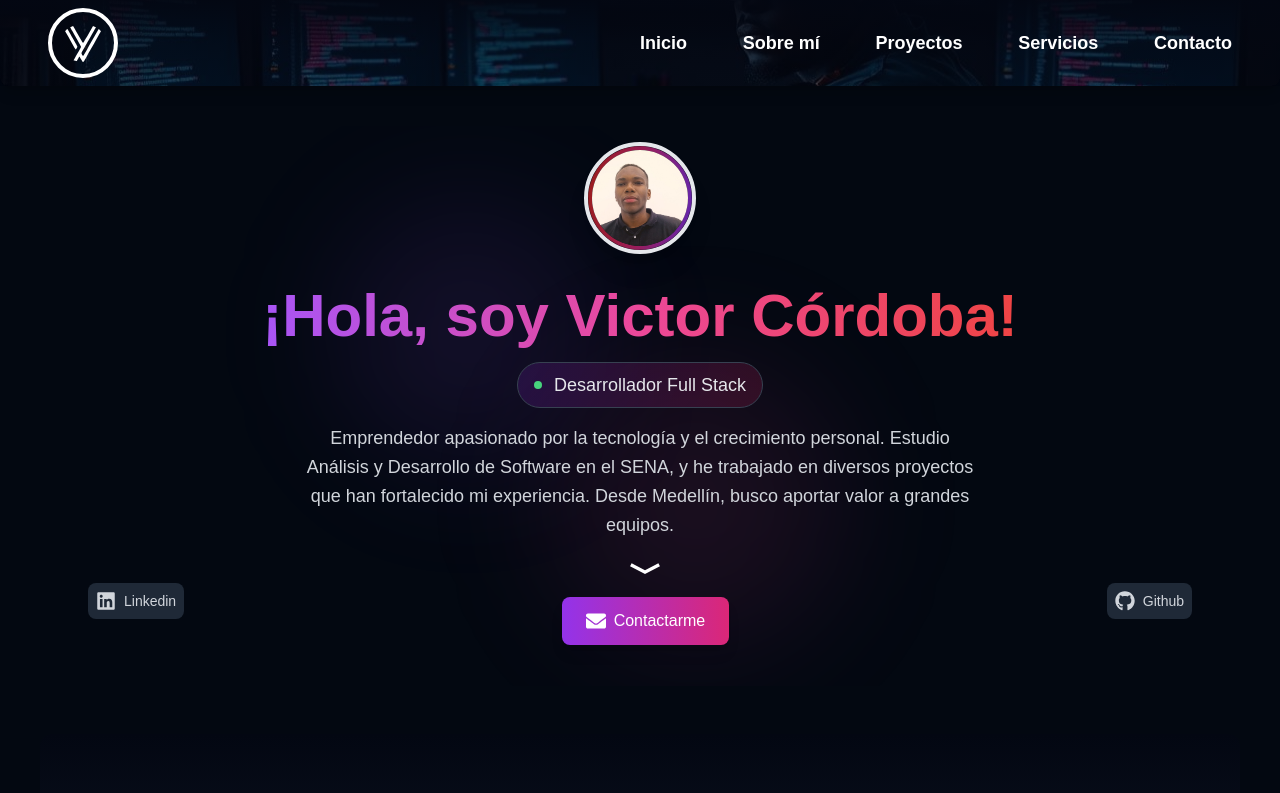
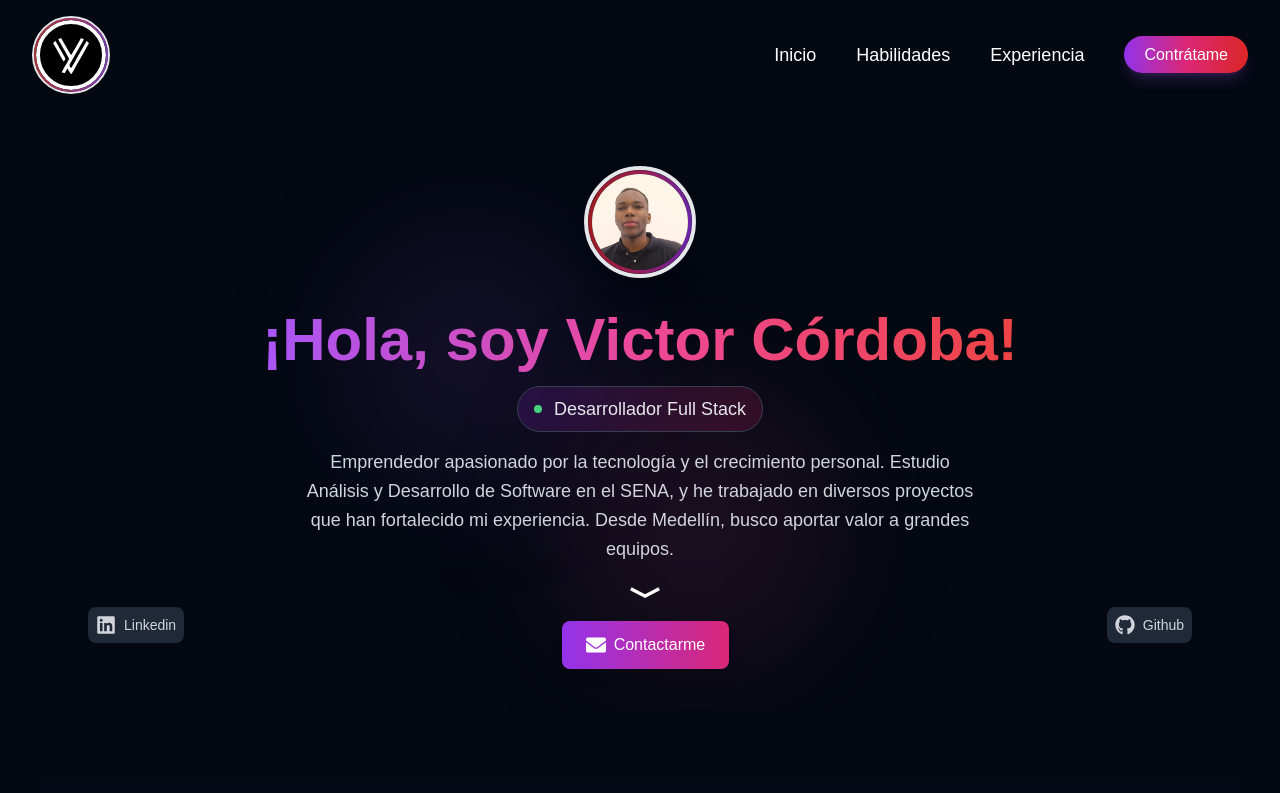
Before and after one commit to Victordi10/portafolio, a Next.js app: page / in a window 1280 px wide. Shown: the top 793 px of the page. Built offline with nearby package versions, Linux system fonts and the light colour scheme.

Commit message:
listo el portafolio

```diff
--- /dev/null
+++ b/src/app/constants/contacto.js
@@ -0,0 +1,9 @@
+export const misContactos ={
+    correo: 'cordobav444@gmail.com',
+    telefono:'3103015179',
+    github: 'https://github.com/Victordi10',
+    whatsappLink: 'https://api.whatsapp.com/send?phone=573103015179&text=Hola%20Victor%20Cordoba',
+    linkedin: 'https://www.linkedin.com/in/victor-cordoba-a334b922a',
+    barcolPlay: 'https://play.google.com/store/apps/details?id=com.victordev7.barcolapp',
+    barcolLink: 'https://barcolapp.up.railway.app/u/vic123',
+}
--- a/src/app/ui/Contacto.js
+++ b/src/app/ui/Contacto.js
@@ -1,49 +1,99 @@
-import { FaLinkedin, FaGithub, FaTwitter, FaPhoneAlt, FaEnvelope, FaInstagram } from 'react-icons/fa';
+import React from 'react';
+import { FaLinkedin, FaEnvelope, FaWhatsapp, FaArrowRight } from 'react-icons/fa';
 import Seccion from './Seccion';
-import { MdContactPhone } from "react-icons/md";
+import { misContactos } from '../constants/contacto';
+const Contacto = () => {
+    const correo = misContactos.correo; // Cambia esto por tu correo real
+    const telefono = misContactos.telefono; // cambia este número por el tuyo real
+    const linkedin = misContactos.linkedin; // cambia el enlace
+    const whatsappLink = misContactos.whatsappLink; // Cambia el enlace de WhatsApp
 
-const Contacto = () => {
-    const correo = 'cordobav444@gmail.com'
-    const claseA = 'flex items-center space-x-2 text-gray-100 hover:text-slate-600 transition'
+    const handleContactClick = () => {
+        // Smooth scroll to the contact form or open email client
+        window.location.href = `mailto:${correo}`;
+    };
+
     return (
-        <Seccion id={'contacto'} icon={<MdContactPhone className='h-10 w-10'/>} titulo="Contacto" cover={true} className={`bg-cover mb-0 p-0 bg-center bg-[url('/contacto.jpeg')] sm:bg-[url('')] w-full`}>
-            <div className="flex flex-col w-full sm:flex-row ">
-                {/* Contenedor izquierdo */}
-                <div className="sm:w-1/2 justify-center items-center hidden sm:block ">
-                    <img
-                        src="/contacto.jpeg"
-                        alt="Imagen de contacto"
-                        className="w-full h-full object-cover  "
-                    />
+        <Seccion
+            titulo="Contáctame"
+            cover={true}
+            icon={<FaEnvelope />}
+            className="bg-cover bg-fixed bg-center bg-[url('/contacto.jpeg')] w-full flex justify-center items-center py-24"
+            id="contacto"
+        >
+            <div className="w-full max-w-4xl mx-auto">
+                <div className="bg-slate-900/80 backdrop-blur-sm p-8 md:p-12 rounded-3xl shadow-2xl border border-slate-700/50">
+                    <div className="flex flex-col md:flex-row gap-10">
+                        {/* Left column - Info */}
+                        <div className="flex-1 space-y-6">
+                            <h2 className="text-4xl font-bold text-white">¿Hablamos?</h2>
+                            <p className="text-gray-300 text-lg max-w-md">
+                                Estoy disponible para colaborar en proyectos, oportunidades laborales o
+                                simplemente intercambiar ideas creativas.
+                            </p>
+
+                            <button
+                                onClick={handleContactClick}
+                                className="mt-6 group flex items-center gap-2 bg-gradient-to-r from-blue-600 to-blue-400
+                                         hover:from-blue-500 hover:to-blue-300 text-white font-bold py-3 px-6
+                                         rounded-full transition-all duration-300 shadow-lg hover:shadow-blue-500/50"
+                            >
+                                Contáctame Ahora
+                                <FaArrowRight className="group-hover:translate-x-1 transition-transform" />
+                            </button>
                         </div>
 
-                {/* Contenedor derecho */}
-                <div className="sm:w-1/2 w-full p-4">
-                    <ul className="space-y-4">
-                        <li>
+                        {/* Right column - Contact methods */}
+                        <div className="flex-1">
+                            <div className="grid grid-cols-1 gap-4">
                                 <a
-                                href="https://www.linkedin.com/in/victor-cordoba-a334b922a?utm_source=share&utm_campaign=share_via&utm_content=profile&utm_medium=android_app"
+                                    href={`mailto:${correo}`}
+                                    className="bg-slate-800/60 hover:bg-slate-700/80 p-4 rounded-xl flex items-center gap-4
+                                            transition-all duration-300 border border-slate-700/50 hover:border-blue-500/50"
+                                >
+                                    <div className="bg-blue-500 p-3 rounded-lg">
+                                        <FaEnvelope size={20} className="text-white" />
+                                    </div>
+                                    <div>
+                                        <h3 className="text-white font-medium">Email</h3>
+                                        <p className="text-gray-400 text-sm">{correo}</p>
+                                    </div>
+                                </a>
+
+                                <a
+                                    href={whatsappLink}
                                     target="_blank"
                                     rel="noopener noreferrer"
-                                className={claseA}
+                                    className="bg-slate-800/60 hover:bg-slate-700/80 p-4 rounded-xl flex items-center gap-4
+                                            transition-all duration-300 border border-slate-700/50 hover:border-green-500/50"
                                 >
-                                <FaLinkedin className="w-6 h-6" />
-                                <span>LinkedIn</span>
+                                    <div className="bg-green-500 p-3 rounded-lg">
+                                        <FaWhatsapp size={20} className="text-white" />
+                                    </div>
+                                    <div>
+                                        <h3 className="text-white font-medium">WhatsApp</h3>
+                                        <p className="text-gray-400 text-sm">+57{telefono}</p>
+                                    </div>
                                 </a>
-                        </li>
 
-
-                        {/* Correo electrónico */}
-                        <li>
                                 <a
-                                href={`mailto:${correo}?subject=¡Quiero contactarte!&body=Hola, Victor.`}
-                                className="flex items-center space-x-2 text-gray-300 hover:text-blue-700 transition duration-300"
+                                    href={linkedin}
+                                    target="_blank"
+                                    rel="noopener noreferrer"
+                                    className="bg-slate-800/60 hover:bg-slate-700/80 p-4 rounded-xl flex items-center gap-4
+                                            transition-all duration-300 border border-slate-700/50 hover:border-blue-700/50"
                                 >
-                                <FaEnvelope className="w-6 h-6" />
-                                <span>{correo}</span>
+                                    <div className="bg-blue-700 p-3 rounded-lg">
+                                        <FaLinkedin size={20} className="text-white" />
+                                    </div>
+                                    <div>
+                                        <h3 className="text-white font-medium">LinkedIn</h3>
+                                        <p className="text-gray-400 text-sm">Perfil Profesional</p>
+                                    </div>
                                 </a>
-                        </li>
-                    </ul>
+                            </div>
+                        </div>
+                    </div>
                 </div>
             </div>
         </Seccion>
--- a/src/app/ui/Cover.js
+++ b/src/app/ui/Cover.js
@@ -7,6 +7,9 @@ import Seccion from "./Seccion";
 import Image from 'next/image';
 import { FaLinkedin, FaGithub, FaEnvelope } from 'react-icons/fa';
 import { RiArrowDownWideFill } from "react-icons/ri";
+import { misContactos } from '../constants/contacto';
+
+
 export default function Cover() {
     const correo = 'cordobav444@gmail.com';
 
@@ -95,7 +98,7 @@ export default function Cover() {
                         transition={{ delay: 1, duration: 0.6 }}
                     >
                         <a
-                            href="https://www.linkedin.com"
+                            href={misContactos.linkedin}
                             target="_blank"
                             rel="noopener noreferrer"
                             className="flex items-center gap-2 text-sm justify-center p-2 rounded-lg bg-gray-800 text-gray-300 hover:bg-blue-700 hover:text-white transition-all duration-300"
@@ -123,7 +126,7 @@ export default function Cover() {
 
                         </motion.div>
                         <a
-                            href="https://github.com"
+                            href={misContactos.github}
                             target="_blank"
                             rel="noopener noreferrer"
                             className="flex items-center text-sm gap-2 justify-center p-2 rounded-lg bg-gray-800 text-gray-300 hover:bg-gray-600 hover:text-white transition-all duration-300"
--- a/src/app/ui/Habilidades.js
+++ b/src/app/ui/Habilidades.js
@@ -6,7 +6,7 @@ import {
     SiReact, SiReactrouter, SiNodedotjs, SiMysql, SiFirebase,
     SiNextdotjs, SiTailwindcss, SiGit
 } from 'react-icons/si';
-import { FaPenNib, FaVideo } from 'react-icons/fa';
+import { FaPenNib, FaVideo, FaTools } from 'react-icons/fa';
 import Seccion from './Seccion';
 
 export default function Habilidades() {
@@ -47,6 +47,7 @@ export default function Habilidades() {
         <Seccion
             id="habilidades"
             titulo="Habilidades"
+            icon={<FaTools />}
             className="bg-gradient-to-b from-gray-950 via-gray-900 to-gray-950 text-white py-14"
         >
             <motion.div
--- a/src/app/ui/Header.js
+++ b/src/app/ui/Header.js
@@ -1,79 +1,48 @@
 'use client';
 
-import { useState } from 'react';
+import { useState, useEffect } from 'react';
+import Image from 'next/image';
 import Link from 'next/link';
-import Image from 'next/image';
-import Cover from './Cover';
 
 export default function Header() {
     const [menuOpen, setMenuOpen] = useState(false);
-    const classLink = "hover:text-yellow-400 text-lg transition-colors duration-300 ease-in-out"
+    const [scrolled, setScrolled] = useState(false);
 
-    const Menu = ({ navclass, listClass = 'flex', linkClass = classLink }) => {
-        return (
-            <nav className={`${navclass} sm:w-[60%] md:w-[50%]`}>
-                <ul
-                    className={`list-none text-white text-lg font-semibold
-                        w-full
-                        ${listClass}
-                        `} // Siempre visible en pantallas grandes
-                >
-                    <li>
-                        <a
-                            href="#inicio"
-                            className={`${linkClass}`}
-                        >
-                            Inicio
-                        </a>
-                    </li>
-                    <li>
-                        <a
-                            href="#sobre-mi"
-                            className={`${linkClass}`}
-                        >
-                            Sobre mí
-                        </a>
-                    </li>
-                    <li>
-                        <a
-                            href="#proyectos"
-                            className={`${linkClass}`}
-                        >
-                            Proyectos
-                        </a>
-                    </li>
-                    <li>
-                        <a
-                            href="#servicios"
-                            className={`${linkClass}`}
-                        >
-                            Servicios
-                        </a>
-                    </li>
-                    <li>
-                        <a
-                            href="#contacto"
-                            className={`${linkClass}`}
-                        >
-                            Contacto
-                        </a>
-                    </li>
-                </ul>
-            </nav>
-        );
+    useEffect(() => {
+        const handleScroll = () => {
+            setScrolled(window.scrollY > 20);
         };
+
+        window.addEventListener('scroll', handleScroll);
+        return () => window.removeEventListener('scroll', handleScroll);
+    }, []);
 
     const toggleMenu = () => {
         setMenuOpen(!menuOpen);
     };
 
+    const NavLink = ({ href, children }) => (
+        <li>
+            <Link href={href} onClick={() => setMenuOpen(false)}>
+                <span className="relative group text-lg font-medium cursor-pointer">
+                    <span className="text-white hover:text-transparent bg-clip-text hover:bg-gradient-to-r from-purple-500 via-pink-500 to-red-500 transition-all duration-300">
+                        {children}
+                    </span>
+                    <span className="absolute -bottom-1 left-0 w-0 h-0.5 bg-gradient-to-r from-purple-500 via-pink-500 to-red-500 transition-all duration-300 group-hover:w-full"></span>
+                </span>
+            </Link>
+        </li>
+    );
+
     return (
-        <header className="  sticky top-0 z-10 bg-[url('/cover.jpeg')] bg-cover bg-no-repeat items-center bg-center w-full rounded-lg shadow-lg ">
-            <div className='inset-0 bg-gradient-to-t from-[rgba(3,7,18,0.7)]  via-[rgba(3,7,18,0.8)] to-[rgba(3,7,18,0.98)]  flex items-center w-full flex-col '>
-            <div className={`flex items-center justify-between p-2 w-full px-4 sm:px-12 rounded-lg shadow-lg hover:shadow-xl transition-all duration-500 ease-in-out transform hover:scale-[1.01] ${menuOpen
-                        ? 'inherit'
-                        : ' bg-inherit'
-                    }`}>
+        <header className={` sticky top-0 left-0 right-0 z-50 transition-all duration-500 ${scrolled ? 'py-2 backdrop-blur-md bg-slate-900/80' : 'py-4 bg-transparent'}`}>
+            <div className="max-w-7xl mx-auto px-4 sm:px-6 lg:px-8">
+                <div className="flex items-center justify-between">
+                    {/* Logo */}
+                    <div className="flex items-center space-x-3">
+                        <div className="relative overflow-hidden rounded-full border-2 border-gradient p-0.5">
+                            <div className="absolute inset-0 bg-gradient-to-r from-purple-500 via-pink-500 to-red-500 animate-spin-slow opacity-70"></div>
+                            <div className="relative z-10 rounded-full overflow-hidden bg-black">
                                 <Image
                                     src="/vy.svg"
                                     alt="Desarrollador de software"
@@ -81,26 +50,65 @@ export default function Header() {
                                     height={70}
                                     className="rounded-full border-4 border-white p-2 py-3"
                                 />
+                            </div>
+                        </div>
+                    </div>
 
-                {/* Botón Burger */}
-                <div className="sm:hidden">
-                    <button onClick={toggleMenu} className="text-white text-3xl">
-                        {menuOpen ? 'X' : '☰'}
+                    {/* Desktop Navigation */}
+                    <nav className="hidden md:block">
+                        <ul className="flex items-center space-x-10">
+                            <NavLink href="#inicio">Inicio</NavLink>
+                            <NavLink href="#habilidades">Habilidades</NavLink>
+                            <NavLink href="#barcol">Experiencia</NavLink>
+                            <li>
+                                <Link
+                                    href="#contacto"
+                                    className="px-5 py-2.5 rounded-full bg-gradient-to-r from-purple-600 via-pink-600 to-red-600 hover:from-purple-500 hover:via-pink-500 hover:to-red-500 text-white font-medium shadow-lg shadow-purple-500/20 hover:shadow-pink-500/40 transition-all duration-300 transform hover:scale-105"
+                                >
+                                    Contrátame
+                                </Link>
+                            </li>
+                        </ul>
+                    </nav>
+
+                    {/* Mobile menu button */}
+                    <div className="md:hidden">
+                        <button
+                            onClick={toggleMenu}
+                            className="relative w-10 h-10 text-white focus:outline-none"
+                            aria-label="Menu"
+                        >
+                            <div className={`absolute top-1/2 left-1/2 transform -translate-x-1/2 -translate-y-1/2 w-6 h-6 ${menuOpen ? 'rotate-45' : ''} transition-all duration-300`}>
+                                <span className={`absolute top-0 left-0 w-6 h-0.5 bg-gradient-to-r from-purple-500 via-pink-500 to-red-500 transform ${menuOpen ? 'rotate-0 translate-y-3' : ''} transition-all duration-300`}></span>
+                                <span className={`absolute top-1/2 left-0 w-6 h-0.5 bg-gradient-to-r from-purple-500 via-pink-500 to-red-500 -translate-y-1/2 ${menuOpen ? 'opacity-0' : 'opacity-100'} transition-all duration-300`}></span>
+                                <span className={`absolute bottom-0 left-0 w-6 h-0.5 bg-gradient-to-r from-purple-500 via-pink-500 to-red-500 transform ${menuOpen ? 'rotate-90 -translate-y-3' : ''} transition-all duration-300`}></span>
+                            </div>
                         </button>
                     </div>
-
-                <Menu navclass={'hidden sm:flex'} listClass="justify-between sm:flex-row sm:flex" />
+                </div>
             </div>
 
-            {/* Menú con animación */}
+            {/* Mobile menu */}
             <div
-                className={`sm:hidden w-full  transition-all duration-300 ease-in-out overflow-hidden ${menuOpen
-                        ? 'max-h-[500px] opacity-100 scale-y-100'
-                        : 'max-h-0 opacity-0 scale-y-0'
-                    }`}
+                className={`md:hidden absolute left-0 right-0 backdrop-blur-md bg-slate-900/95 border-b border-gray-700/50 transition-all duration-300 ease-in-out ${menuOpen ? 'max-h-80 opacity-100 visible' : 'max-h-0 opacity-0 invisible'
+                    } overflow-hidden`}
             >
-                <Menu listClass={`flex flex-col w-full space-y-2 min-h-fit p-4`} />
-            </div>
+                <nav className="max-w-7xl mx-auto px-4 sm:px-6 lg:px-8 py-5">
+                    <ul className="flex flex-col space-y-5">
+                        <NavLink href="#inicio">Inicio</NavLink>
+                        <NavLink href="#habilidades">Habilidades</NavLink>
+                        <NavLink href="#barcol">Experiencia</NavLink>
+                        <li className="pt-2">
+                            <Link
+                                href="#contacto"
+                                className="inline-block w-full text-center px-5 py-2.5 rounded-full bg-gradient-to-r from-purple-600 via-pink-600 to-red-600 hover:from-purple-500 hover:via-pink-500 hover:to-red-500 text-white font-medium shadow-lg shadow-purple-500/20 hover:shadow-pink-500/40 transition-all duration-300"
+                                onClick={() => setMenuOpen(false)}
+                            >
+                                Contrátame
+                            </Link>
+                        </li>
+                    </ul>
+                </nav>
             </div>
         </header>
     );
```
Also changed, not shown: src/app/ui/Barcol.js (+7 -6 lines). Lines whose indentation alone changed are shown as unchanged.
